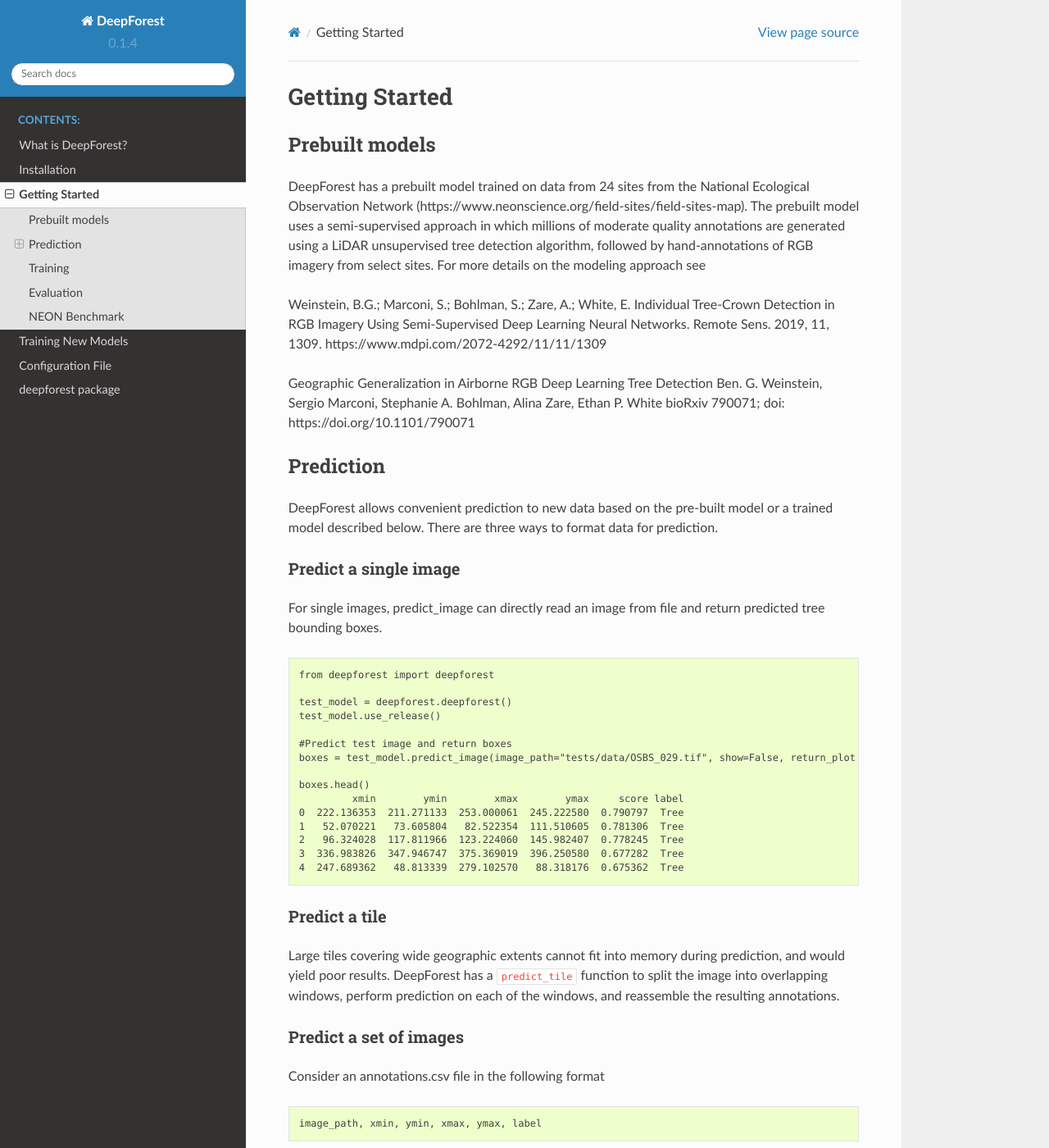
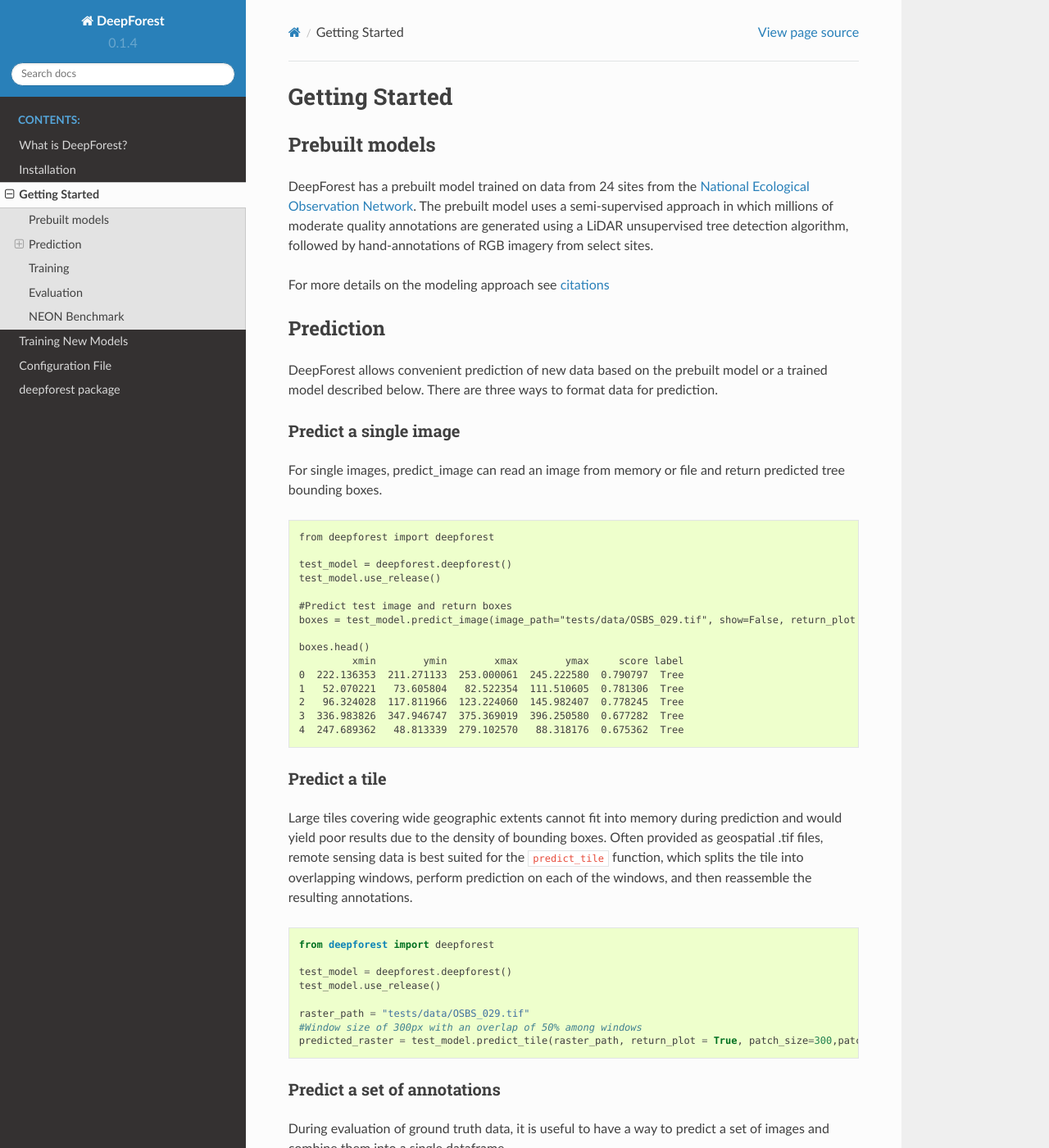
Before and after one commit to weecology/DeepForest, a Sphinx documentation site: the page built from docs/getting_started.md, in a window 1280 px wide and 1400 px high. Shown: the whole window at 82% size. Built offline with Sphinx 7.4.7 and the Read the Docs theme 2.0.0, drawn with Linux system fonts in a browser that asks for light colours; pages that are not in the unit, such as notebooks, are missing from menus; some of the changed text lies outside the part shown.

Commit message:
looking at docs

````diff
--- a/docs/getting_started.md
+++ b/docs/getting_started.md
@@ -2,22 +2,17 @@
 
 ## Prebuilt models
 
-DeepForest has a prebuilt model trained on data from 24 sites from the National Ecological Observation Network (https://www.neonscience.org/field-sites/field-sites-map). The prebuilt model uses a semi-supervised approach in which millions of moderate quality annotations are generated using a LiDAR unsupervised tree detection algorithm, followed by hand-annotations of RGB imagery from select sites. For more details on the modeling approach see
+DeepForest has a prebuilt model trained on data from 24 sites from the [National Ecological Observation Network](https://www.neonscience.org/field-sites/field-sites-map). The prebuilt model uses a semi-supervised approach in which millions of moderate quality annotations are generated using a LiDAR unsupervised tree detection algorithm, followed by hand-annotations of RGB imagery from select sites.
 
-Weinstein, B.G.; Marconi, S.; Bohlman, S.; Zare, A.; White, E. Individual Tree-Crown Detection in RGB Imagery Using Semi-Supervised Deep Learning Neural Networks. Remote Sens. 2019, 11, 1309.
-https://www.mdpi.com/2072-4292/11/11/1309
-
-Geographic Generalization in Airborne RGB Deep Learning Tree Detection
-Ben. G. Weinstein, Sergio Marconi, Stephanie A. Bohlman, Alina Zare, Ethan P. White
-bioRxiv 790071; doi: https://doi.org/10.1101/790071
+For more details on the modeling approach see [citations](landing.md##Citation)
 
 ## Prediction
 
-DeepForest allows convenient prediction to new data based on the pre-built model or a trained model described below. There are three ways to format data for prediction.
+DeepForest allows convenient prediction of new data based on the prebuilt model or a trained model described below. There are three ways to format data for prediction.
 
 ### Predict a single image
 
-For single images, predict_image can directly read an image from file and return predicted tree bounding boxes.
+For single images, predict_image can read an image from memory or file and return predicted tree bounding boxes.
 
 ```{python}
 from deepforest import deepforest
@@ -38,15 +33,40 @@
 ```
 
 ### Predict a tile
-Large tiles covering wide geographic extents cannot fit into memory during prediction, and would yield poor results. DeepForest has a ```predict_tile``` function to split the image into overlapping windows, perform prediction on each of the windows, and reassemble the resulting annotations.
 
-### Predict a set of images
+Large tiles covering wide geographic extents cannot fit into memory during prediction and would yield poor results due to the density of bounding boxes. Often provided as geospatial .tif files, remote sensing data is best suited for the ```predict_tile``` function, which splits the tile into overlapping windows, perform prediction on each of the windows, and then reassemble the resulting annotations.
 
-Consider an annotations.csv file in the following format
+```
+from deepforest import deepforest
+
+test_model = deepforest.deepforest()
+test_model.use_release()
+
+raster_path = "tests/data/OSBS_029.tif"
+#Window size of 300px with an overlap of 50% among windows
+predicted_raster = test_model.predict_tile(raster_path, return_plot = True, patch_size=300,patch_overlap=0.5)
+```
+
+### Predict a set of annotations
+
+During evaluation of ground truth data, it is useful to have a way to predict a set of images and combine them into a single dataframe.
+
+Consider a headerless annotations.csv file in the following format
 
 ```
 image_path, xmin, ymin, xmax, ymax, label
 ```
+
+```
+from deepforest import deepforest
+test_model = deepforest.deepforest()
+test_model.use_release()
+
+#Window size of 300px with an overlap of 50% among windows
+boxes = release_model.predict_generator(annotations="testfile_deepforest.csv")
+```
+
+For more information on data files, see below.
 
 ## Training
 
@@ -61,7 +81,6 @@
 testfile_deepforest.csv
 
 ```
-head testfile_deepforest.csv
 OSBS_029.jpg,256,99,288,140,Tree
 OSBS_029.jpg,166,253,225,304,Tree
 OSBS_029.jpg,365,2,400,27,Tree
@@ -127,4 +146,4 @@
 
 To standardize model evaluation, we have collected and published a benchmark dataset of nearly 20,000 crowns from sites in the National Ecological Observation Network.
 
-https://github.com/weecology/NeonTreeEvaluation
+[https://github.com/weecology/NeonTreeEvaluation]
````
Also changed, not shown: docs/landing.md (+1 -1 lines), environment.yml (line endings or trailing spaces), 2 other files.
